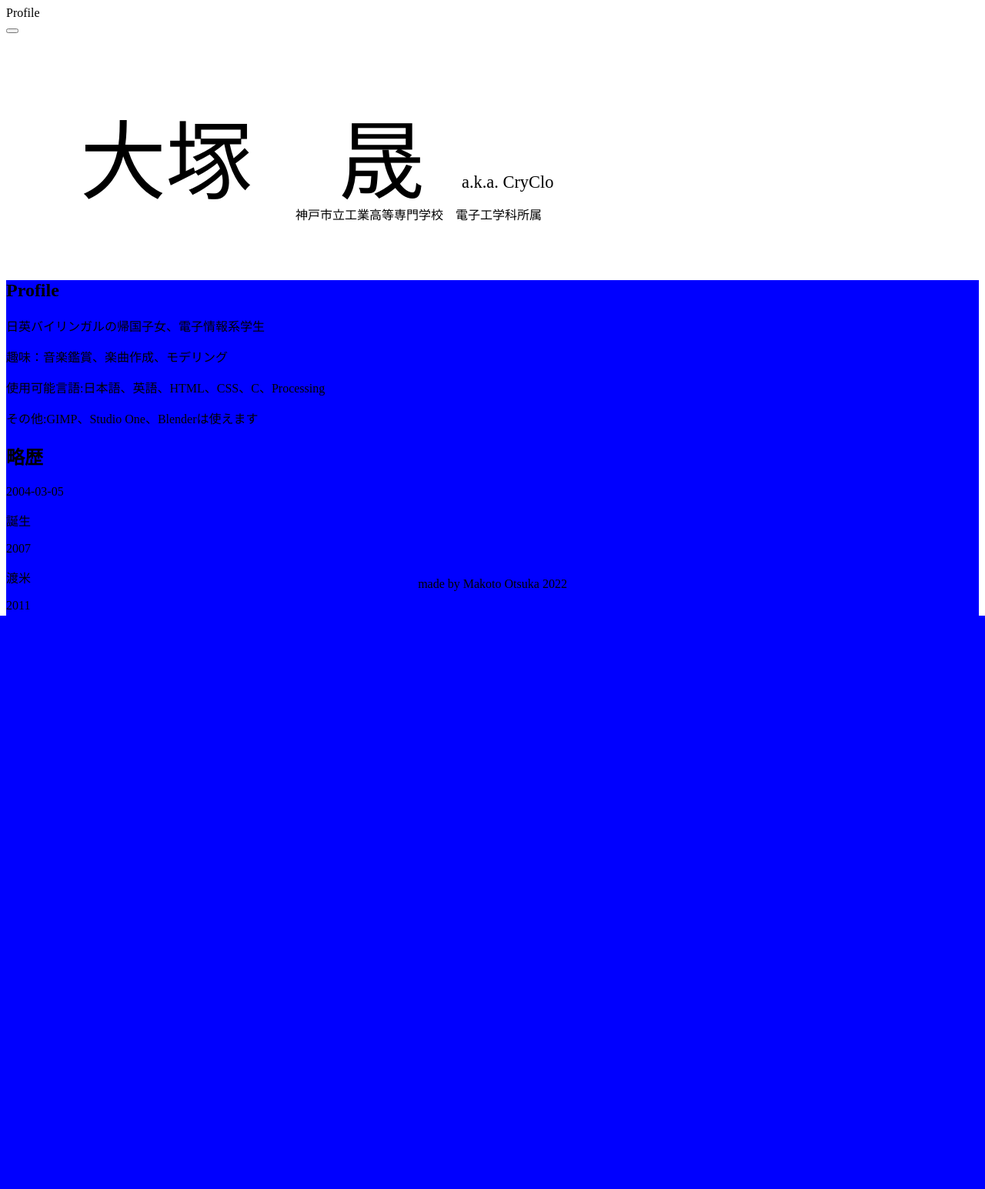
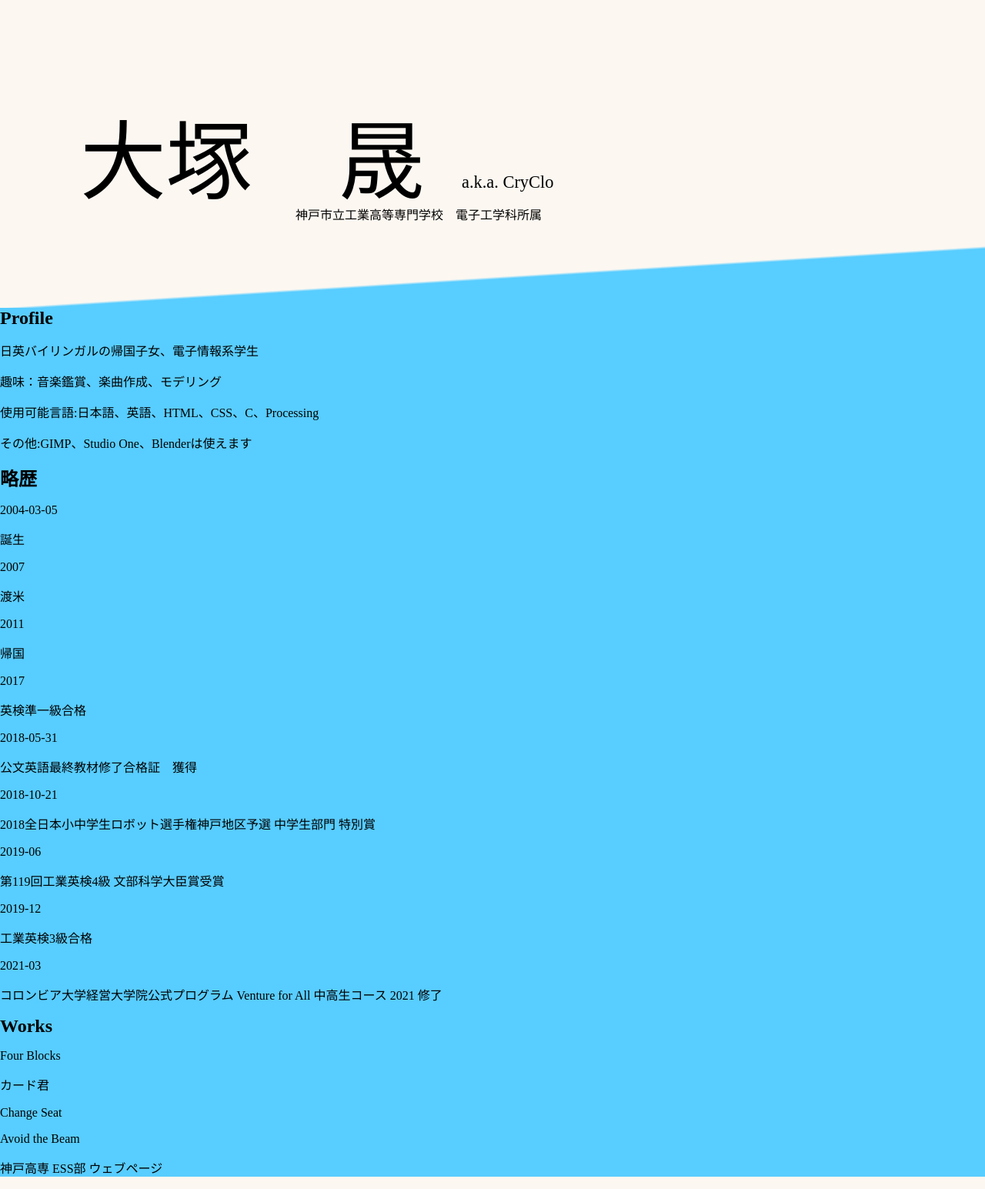
Before and after one commit to r119310/r119310.github.io, a PHP site: page / in a window 1280 px wide. Shown: the whole page at 77% size. Before the commit the page ends 800 px from the top, so only its background shows below. Run offline with PHP 8.4, Linux system fonts and the light colour scheme.

Commit message:
友人にハンバーガーメニュー要らないと言われた;; →結果消去;;

```diff
--- a/Main Page/index.html
+++ b/Main Page/index.html
@@ -10,41 +10,21 @@
 </head>
 
 <body>
-    <header>
-        <div class="humburgPinkSquare"></div>
-        <div class="humburgPinkGlad"></div>
-        <div class="humburgAquaSquare"></div>
-        <div class="humburgAquaGlad"></div>
 
-        <div class="nav-wrapper">
-            <nav class="header-nav">
-                <div class="nav-list">
-                    <div class="nav-item">Profile</div>
-                    <!--nav-list-->
-                </div>
-            </nav>
-        </div>
-        <button class="burger-btn">
-            <span class="bar bar_top"></span>
-            <span class="bar bar_mid"></span>
-            <span class="bar bar_bottom"></span>
-        </button>
-    </header>
-
-
+    <main>
         <div class="NamesandOrganization">
             <div class="Names">
                 <p class="realName">大塚　晟</p>
                 <p class="fakeName">a.k.a. CryClo</p>
                 <p class="organization">神戸市立工業高等専門学校　電子工学科所属</p>
             </div>
-        <footer>
-            <p class="footerText">made by Makoto Otsuka 2022</p>
-        </footer>
+
         </div>
         <!--NamesandOrganization-->
+        <div class="mainContentBox">
+            <div class="beginTriangle"></div>
+            <div class="mainContent">
 
-    <main>
         <h2>Profile</h2>
         <p>日英バイリンガルの帰国子女、電子情報系学生</p>
         <p>趣味：音楽鑑賞、楽曲作成、モデリング</p>
@@ -77,10 +57,16 @@
         <p>Change Seat</p>
         <p>Avoid the Beam</p>
         <p>神戸高専 ESS部 ウェブページ</p>
+        </div>
+    </div>
     </main>
 
+    <footer>
+        <p class="footerText">made by Makoto Otsuka 2022</p>
+    </footer>
 
     <script src="../Header Data/header.js"></script>
+    <script  src="https://code.jquery.com/jquery-3.6.0.min.js"  integrity="sha256-/xUj+3OJU5yExlq6GSYGSHk7tPXikynS7ogEvDej/m4="  crossorigin="anonymous"></script>
 </body>
 
 </html>
--- a/Main Page/main.css
+++ b/Main Page/main.css
@@ -1,16 +1,21 @@
+body{
+    margin: 0;
+    background-color: rgb(252, 247, 241);
+}
+
 .NamesandOrganization {
+    position: relative;
     margin-top: 15vmin;
     margin-left: 5vmin;
-    position: fixed;
-    top: 0%;
-    left: 0%;
+    top: 0px;
+    left: 0px;
     height: 100%;
     width: 100%;
     display: flex;
-    z-index: 5;
 }
 
 .Names {
+    position: fixed;
     margin: 0;
 }
 
@@ -36,12 +41,38 @@
 }
 
 main {
-    top: 0px;
-    left: 0px;
-    background-color: blue;
+    top: 0;
+    left: 0;
     margin: 0px;
-    margin-top: 40vmin;
-    z-index: 10;
+    margin-top: 15vmin;
+
+}
+
+.mainContentBox{
+    margin-top: 25vmin;
+    position: absolute;
+    width:100%;
+    height: auto;
+    z-index: 100;
+}
+
+.beginTriangle{
+    display: block;
+    background-image: linear-gradient(to top left, rgb(88, 205, 255) 48%, rgba(0, 0, 0, 0) 50%);
+    height: 10vmin;
+    width: 100%;
+}
+
+.mainContent{
+    position:initial;
+    width:100%;
+    height: auto;
+    background-color: rgb(88, 205, 255);
+    z-index: 100;
+}
+
+h2{
+    margin: 0;
 }
 
 footer {
```
Also changed, not shown: Header Data/header.css (deleted, +0 -160 lines), Header Data/header.js (deleted, +0 -7 lines). Lines whose indentation alone changed are shown as unchanged.
